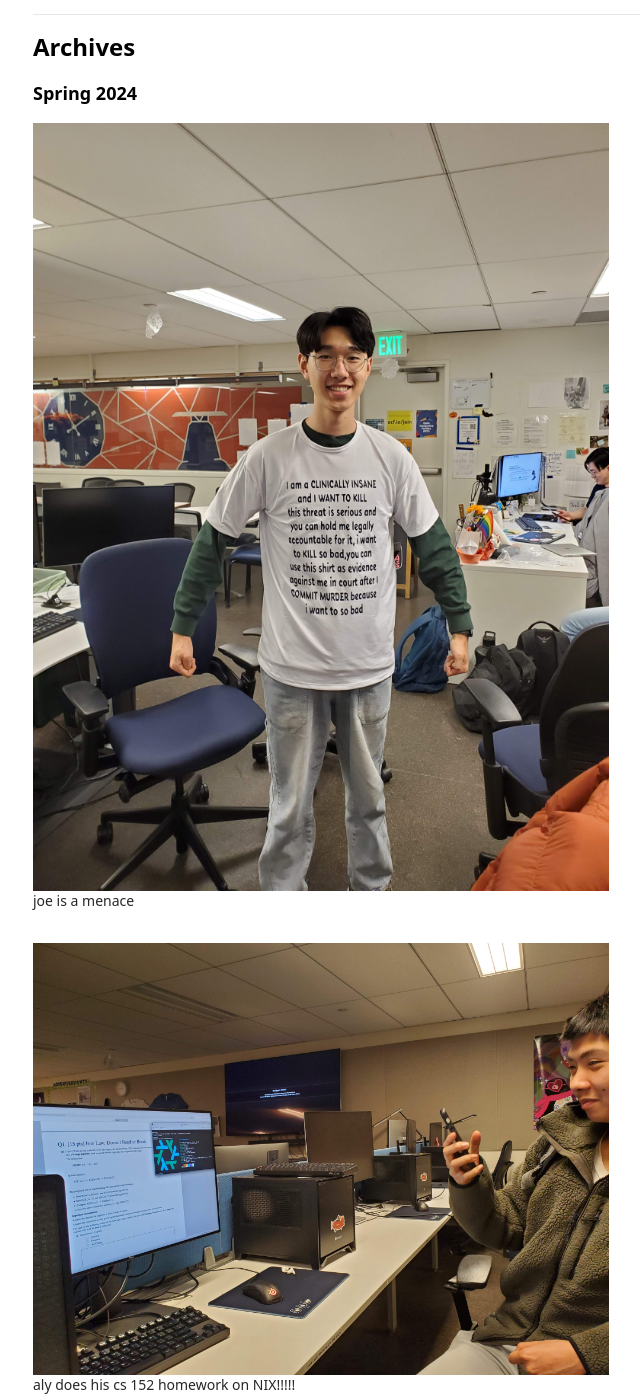
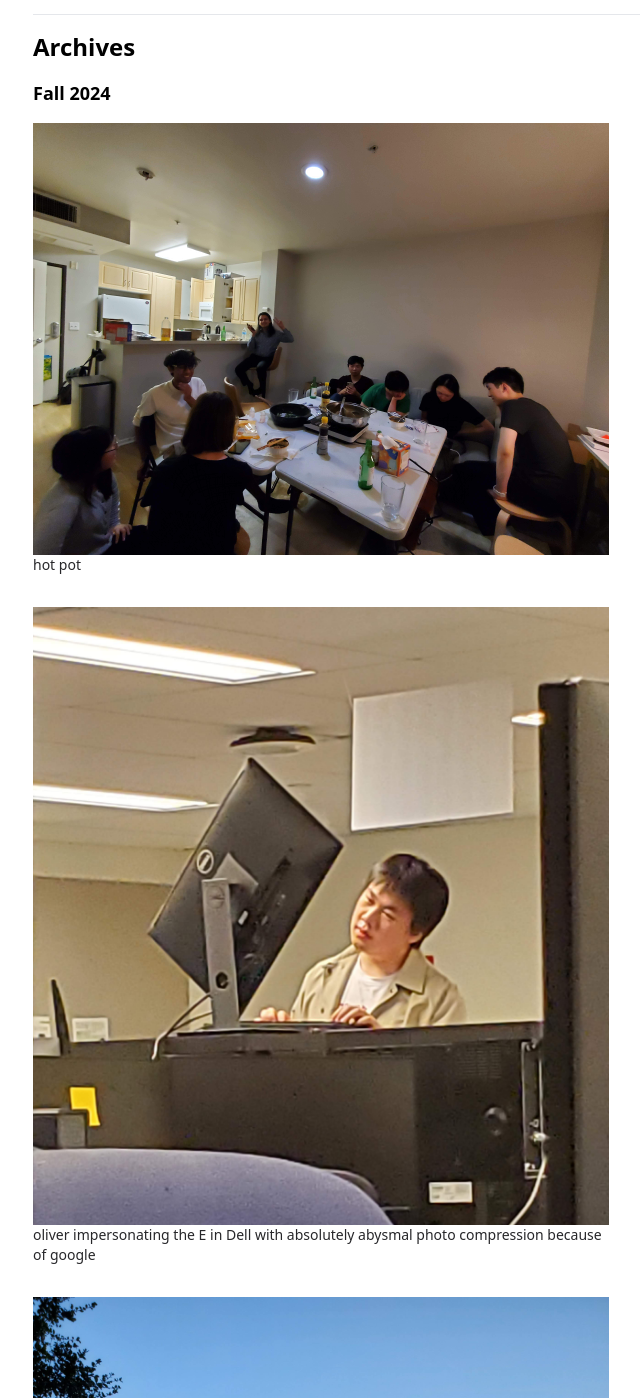
Before and after one commit to turtlebasket/ocf-site, a plain HTML site: page index.html in a window 1280 px wide. Shown: the part 187-1585 px from the top of the page, without its empty margins (207-847 px from the left). Drawn offline with nearby package versions, Linux system fonts and the light colour scheme.

Commit message:
some fa24 updates

```diff
--- a/index.html
+++ b/index.html
@@ -17,6 +17,23 @@
         <hr class="my-4">
 
         <div class="text-2xl font-bold mb-4">Archives</div>
+
+        <div class="text-lg font-bold mb-4">Fall 2024</div>
+
+        <div class="flex flex-col w-[36rem] mb-8">
+            <img src="assets/ocf-hot-pot.jpg">
+            <div class="text-sm text-zinc-800">hot pot</div>
+        </div>
+
+        <div class="flex flex-col w-[36rem] mb-8">
+            <img src="assets/oliver-sideways.jpg">
+            <div class="text-sm text-zinc-800">oliver impersonating the E in Dell with absolutely abysmal photo compression because of google</div>
+        </div>
+
+        <div class="flex flex-col w-[36rem] mb-8">
+            <img src="assets/tilden-hike.jpg">
+            <div class="text-sm text-zinc-800">hiking in tilden</div>
+        </div>
 
         <div class="text-lg font-bold mb-4">Spring 2024</div>
 
```
Also changed, not shown: assets/ocf-hot-pot.jpg (added), assets/oliver-sideways.jpg (added), assets/tilden-hike.jpg (added).
